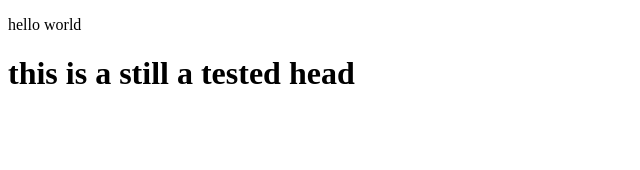
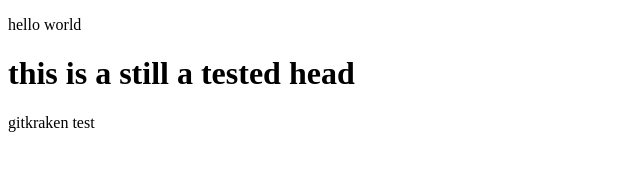
Before and after one commit to YilingCAI/Frontend_project, a plain HTML site: page index.html in a window 1280 px wide. Shown: the whole page, without its empty margins (0-640 px from the left). Drawn offline with Linux system fonts and the light colour scheme.

Commit message:
this is a test of gitkraken

```diff
--- a/index.html
+++ b/index.html
@@ -9,5 +9,6 @@
     <body>
         <p>hello world</p>
         <h1>this is a still a tested head</h1>
+        <p>gitkraken test</p>
     </body>
 </html>
```
